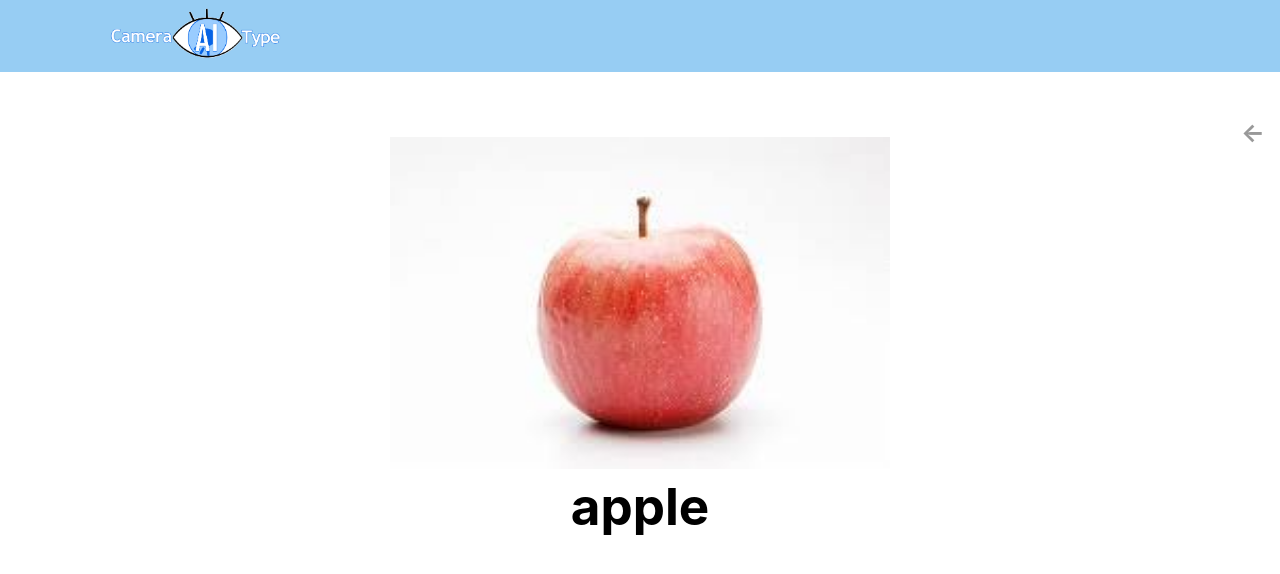
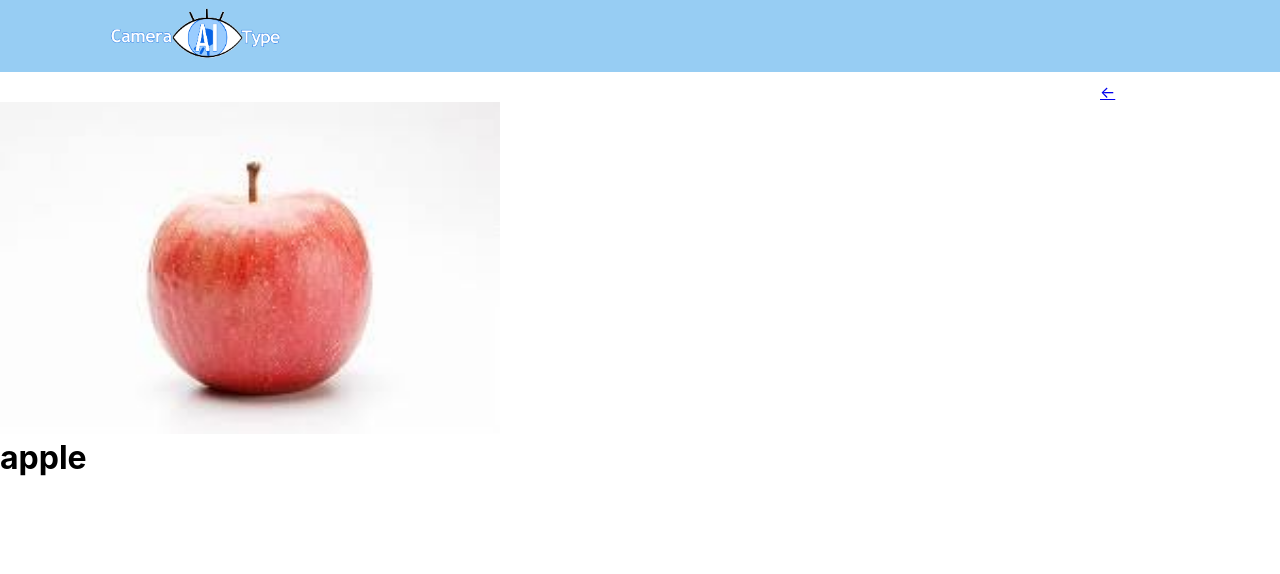
Before and after one commit to nepp-tumsat/CameraAIType, a React (Create React App) app: page /Display in a window 1280 px wide. Shown: the top 574 px of the page. Built offline with nearby package versions, Linux system fonts and the light colour scheme.

Commit message:
Revert "Display画面の矢印のCSS"
This reverts commit 136b379588556f779b816e702c1ff5f29078c94b.

```diff
--- a/src/Display.css
+++ b/src/Display.css
@@ -20,34 +20,6 @@ header.a{
     width: 192px;
     height: 72px;
     padding-bottom: 0px;
-}
-a.hidari1{
-    color: #999;
-    font-size: 25px;
-    font-weight: bold;
-    background: #fff;
-    width: 50px;
-    height: 50px;
-    line-height: 50px;
-    text-align: center;
-    border-radius: 100%;
-    display: block;
-    text-decoration: none;
-    transition: .2s;
-}
-a.hidari1:hover{
-    background: #3b82c4;
-    border-color: #3b82c4;
-    color: #FFF;
-}
-.btn{
-    margin-left: 10%;
-    margin-top: 2%;
-    margin-bottom: -20px;
-}
-.tango{
-    text-align: center;
-    font-size: 2vw;
 }
 .triangle-right{
     border-style: solid;
```
